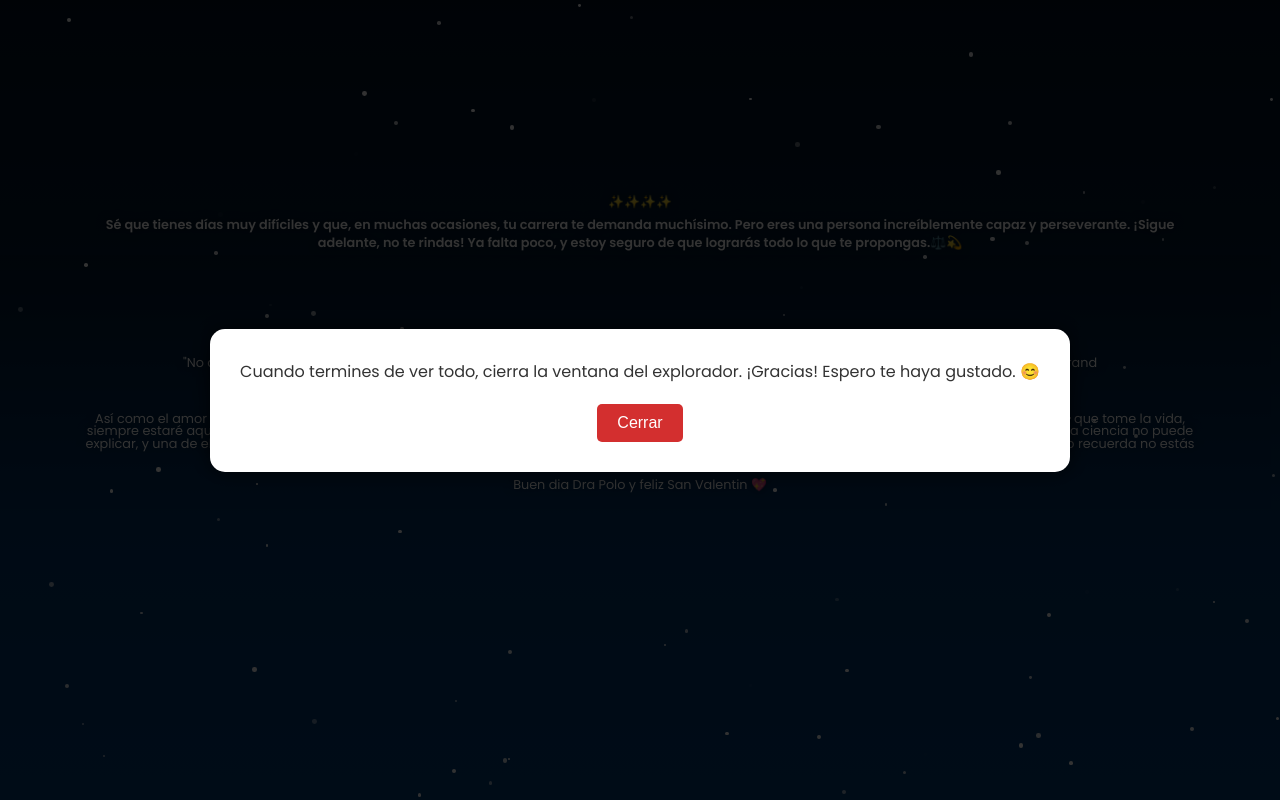
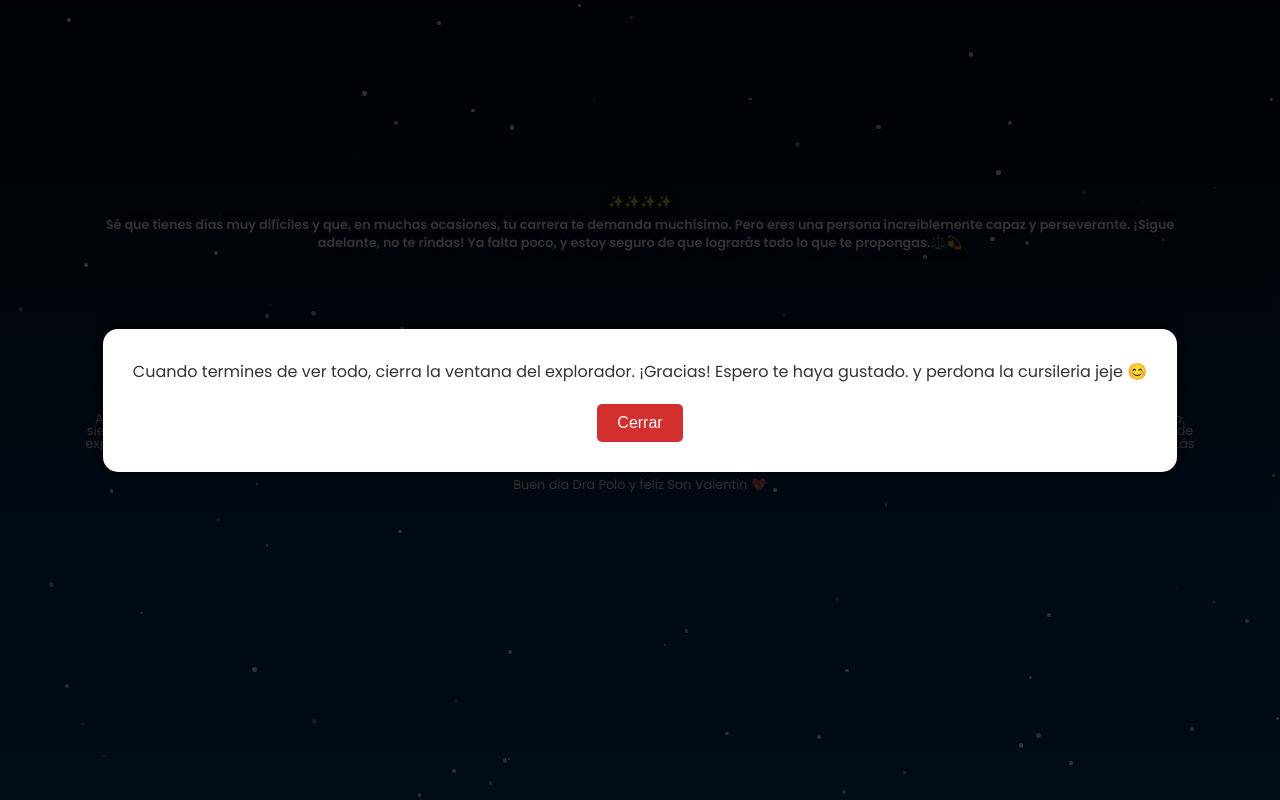
Before and after one commit to Ecumbe/daniela, a plain HTML site: page pagina2.html in a window 1280 px wide. Drawn offline with Linux system fonts and the light colour scheme.

Commit message:
Update pagina2.html

```diff
--- a/pagina2.html
+++ b/pagina2.html
@@ -12,7 +12,7 @@
     <!-- Pop-up de bienvenida -->
     <div id="popup" class="popup">
         <div class="popup-contenido">
-            <p>Cuando termines de ver todo, cierra la ventana del explorador. ¡Gracias! Espero te haya gustado. 😊</p>
+            <p>Cuando termines de ver todo, cierra la ventana del explorador. ¡Gracias! Espero te haya gustado. y perdona la cursileria jeje 😊</p>
             <button id="cerrarPopup">Cerrar</button>
         </div>
     </div>
```
